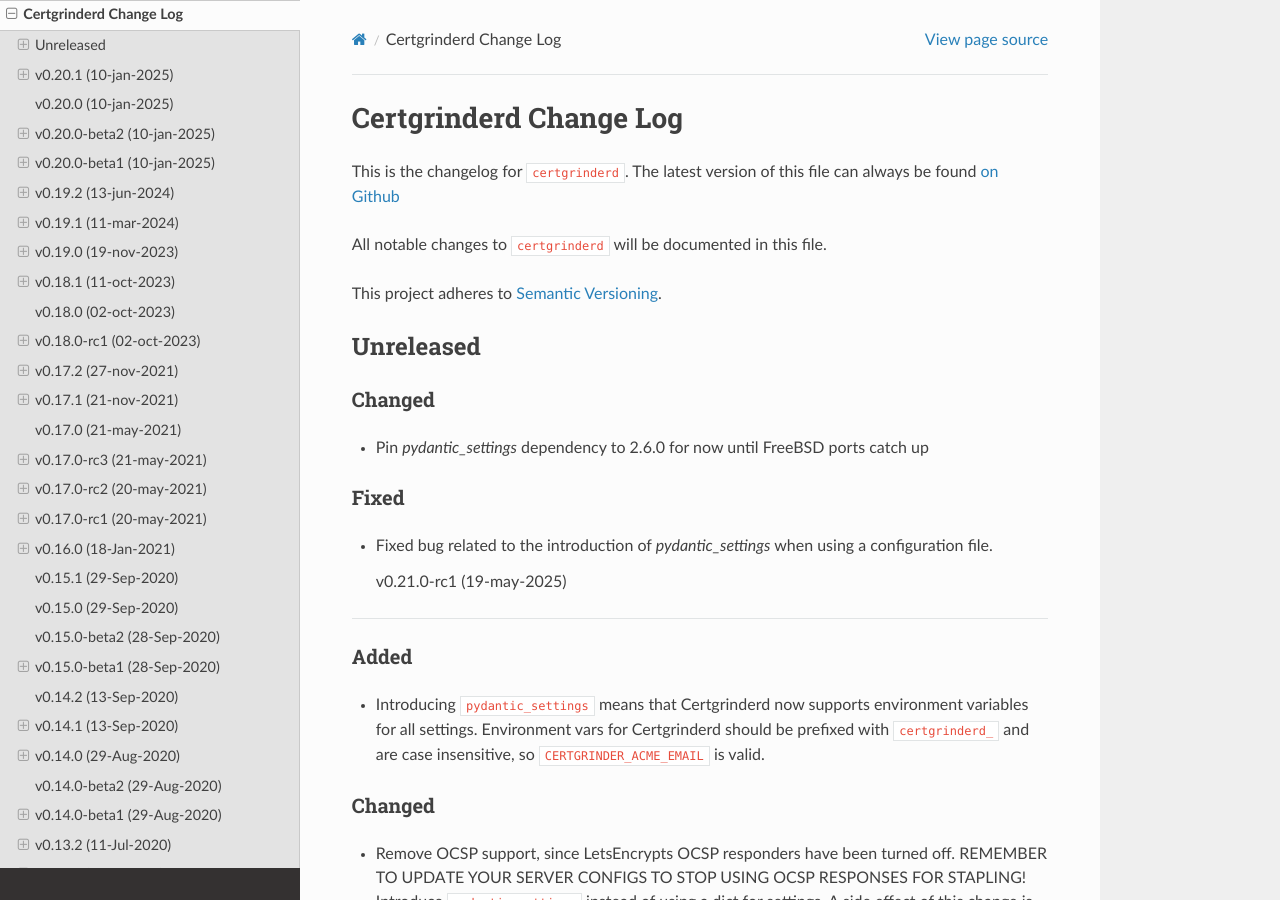
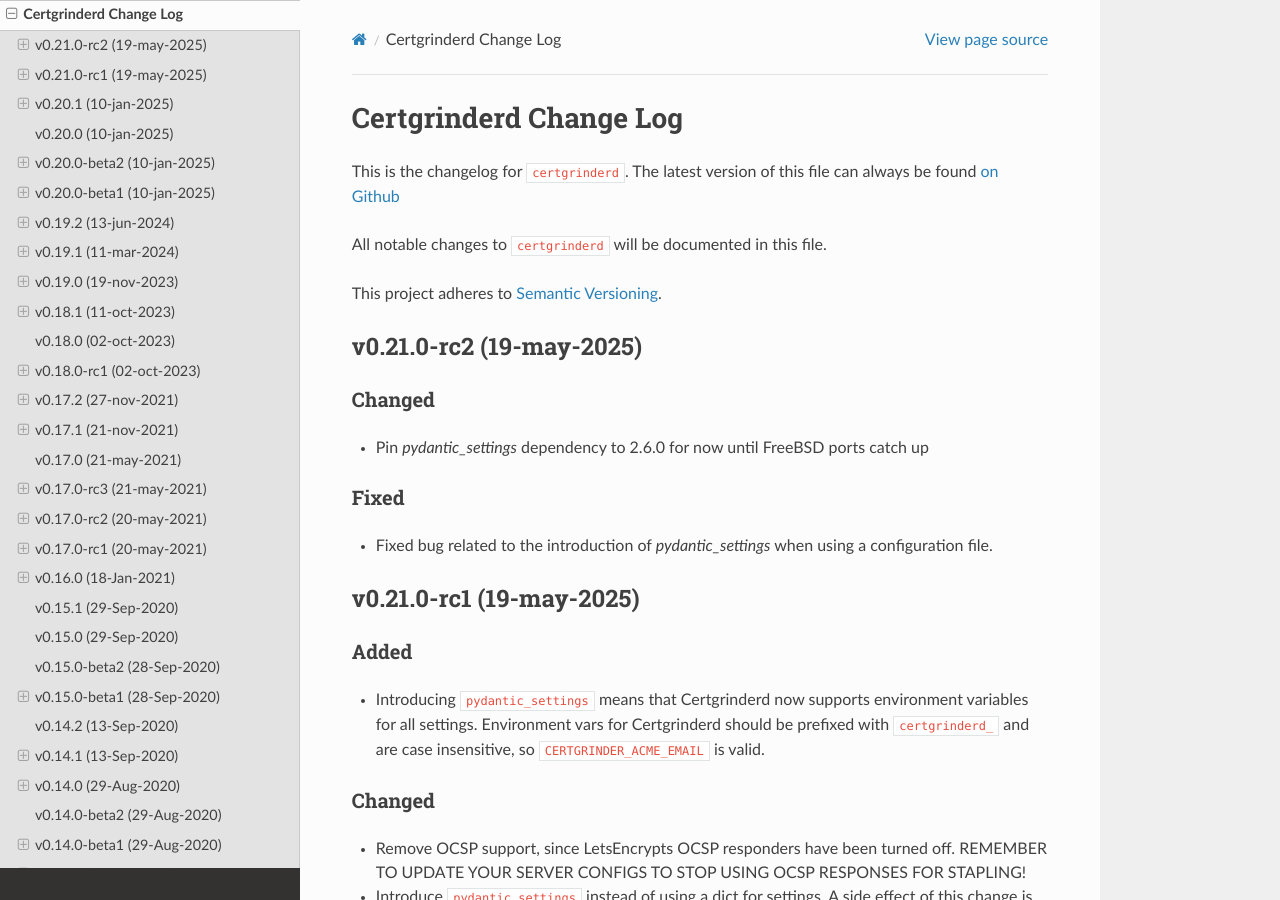
Before and after one commit to tykling/certgrinder, a Sphinx documentation site: the page built from docs/certgrinderd-changelog.rst, in a window 1280 px wide and 900 px high. Built offline with Sphinx 7.4.7 and the Read the Docs theme 3.1.0, drawn with Linux system fonts in a browser that asks for light colours.

Commit message:
Preparing to tag v0.21.0-rc2

```diff
--- a/docs/certgrinder-changelog.rst
+++ b/docs/certgrinder-changelog.rst
@@ -10,8 +10,8 @@
 This project adheres to `Semantic Versioning <http://semver.org/>`__.
 
 
-Unreleased
-----------
+v0.21.0-rc2 (19-may-2025)
+-------------------------
 
 Changed
 ~~~~~~~
@@ -23,7 +23,7 @@
 
 
 v0.21.0-rc1 (19-may-2025)
----------------------
+-------------------------
 
 NOTE WELL: This release removes support for fetching OCSP responses. Update your server configs accordingly, so they no longer reference the OCSP response files from Certgrinder.
 
--- a/docs/certgrinderd-changelog.rst
+++ b/docs/certgrinderd-changelog.rst
@@ -10,8 +10,8 @@
 This project adheres to `Semantic Versioning <http://semver.org/>`__.
 
 
-Unreleased
-----------
+v0.21.0-rc2 (19-may-2025)
+-------------------------
 
 Changed
 ~~~~~~~
@@ -22,8 +22,8 @@
 - Fixed bug related to the introduction of `pydantic_settings` when using a configuration file.
 
 
-  v0.21.0-rc1 (19-may-2025)
-~~~~~~~~~~~~~~~~~~~~~~~~~
+v0.21.0-rc1 (19-may-2025)
+-------------------------
 
 Added
 ~~~~~
```
